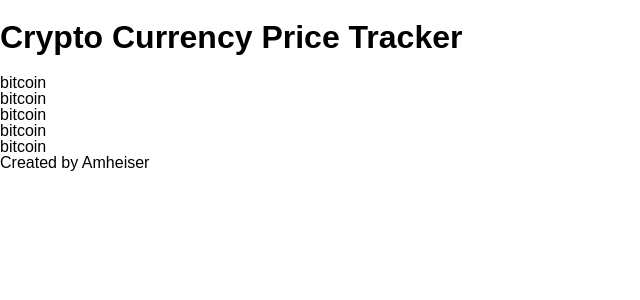
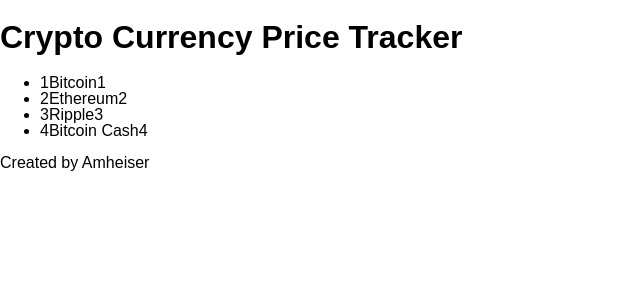
Before and after one commit to Amheisern/CryptoTracker, a React (Vite) app: page / in a window 1280 px wide. Shown: the top 300 px of the page, without its empty margins (0-640 px from the left). Built offline with nearby package versions, Linux system fonts and the light colour scheme.

Commit message:
use state to update with hard coded values

```diff
--- a/src/App.tsx
+++ b/src/App.tsx
@@ -1,7 +1,7 @@
 import React, { useState } from 'react'
 
 type CoinType = {
-  id: String | null
+  id: number
   rank: String | null
   // symbol: String | null
   name: String | null
@@ -15,7 +15,13 @@
   // explorer: String | null
 }
 export function App() {
-  const [coinsValue, setCoinsValue] = useState<CoinType[]>([])
+  const [coinsData, setCoinsData] = useState<CoinType[]>([
+    { id: 1, rank: '1', name: 'Bitcoin', priceUsd: '1' },
+    { id: 2, rank: '2', name: 'Ethereum', priceUsd: '2' },
+    { id: 3, rank: '3', name: 'Ripple', priceUsd: '3' },
+    { id: 4, rank: '4', name: 'Bitcoin Cash', priceUsd: '4' },
+  ])
+  console.log('coinsData', coinsData)
 
   async function getCoins() {
     const response = await fetch('https://api.coincap.io/v2/assets')
@@ -30,13 +36,17 @@
       <header>
         <h1>Crypto Currency Price Tracker</h1>
       </header>
-      <section>
-        <div className="tracker">bitcoin</div>
-        <div className="tracker">bitcoin</div>
-        <div className="tracker">bitcoin</div>
-        <div className="tracker">bitcoin</div>
-        <div className="tracker">bitcoin</div>
-      </section>
+      <ul>
+        {coinsData.map(function (coin) {
+          return (
+            <li key={coin.id}>
+              {coin.rank}
+              {coin.name}
+              {coin.priceUsd}
+            </li>
+          )
+        })}
+      </ul>
       <footer>Created by Amheiser</footer>
     </div>
   )
```
